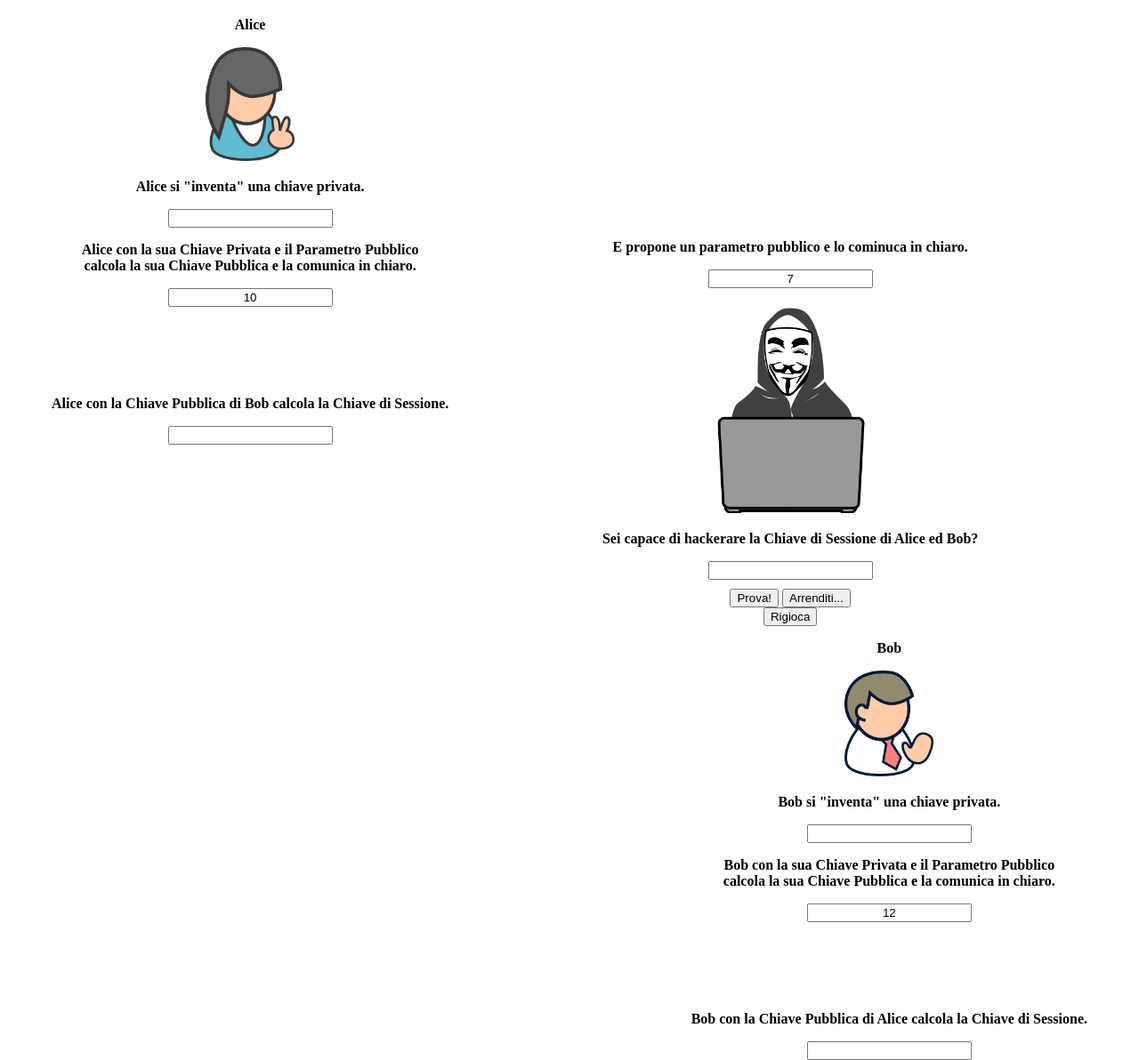
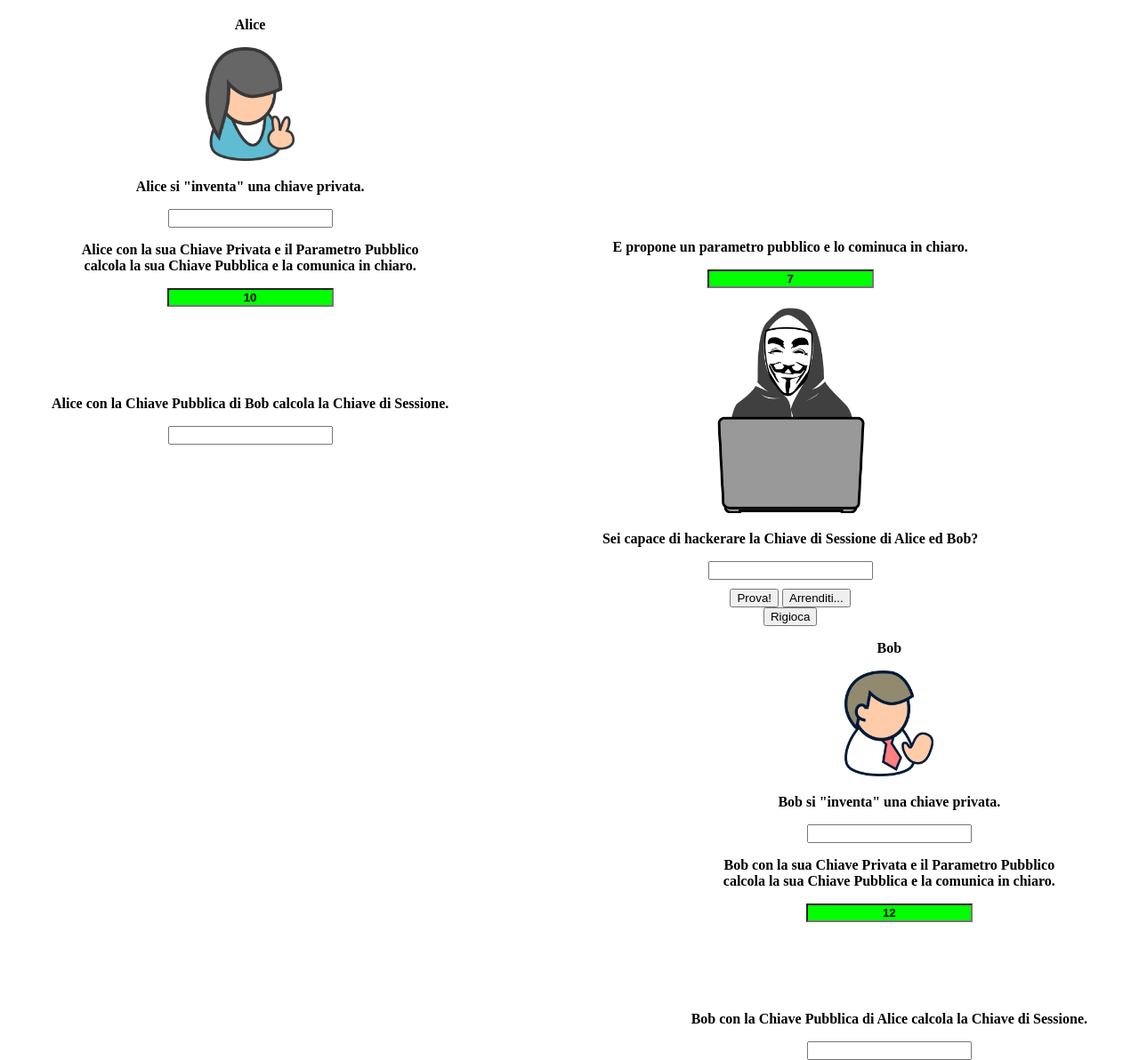
Before and after one commit to Genio2003/My_Website, a plain HTML site: page Crittografia.html in a window 1280 px wide. Shown: the part 43-1235 px from the top of the page at 89% size. Drawn offline with Linux system fonts and the light colour scheme.

Commit message:
Graphical Interface Changes

```diff
--- a/Crittografia.html
+++ b/Crittografia.html
@@ -146,7 +146,7 @@
 				<p><b>Alice con la sua Chiave Privata e il Parametro Pubblico <br> calcola la sua Chiave Pubblica e la comunica in chiaro.</b></p>
 				<form>
 					<label style="width: 200px; high: 50px;"></label>
-					<input type="text" id="chiavePubblicaAlice" style="text-align: center;" readonly>
+					<input type="text" id="chiavePubblicaAlice" style="text-align: center; background-color: lime; font-weight: bold;" readonly>
 				</form>
 				<p style="margin-top: 100px;"><b>Alice con la Chiave Pubblica di Bob calcola la Chiave di Sessione.</b></p>
 				<form>
@@ -160,7 +160,7 @@
 				<p><b>E propone un parametro pubblico e lo cominuca in chiaro.</b></p>
 				<form>
 					<label style="width: 200px; high: 50px;"></label>
-					<input id="parametroPubblico" type="text" style="text-align: center;" readonly >
+					<input id="parametroPubblico" type="text" style="text-align: center; background-color: lime; font-weight: bold;" readonly >
 				</form>
 				<img src="Foto_Crittografia/Hacker.png" style="width: 200px; high: 240px; margin-top: 20px;">
 				<p><b>Sei capace di hackerare la Chiave di Sessione di Alice ed Bob?</b></p>
@@ -187,7 +187,7 @@
 				<p><b>Bob con la sua Chiave Privata e il Parametro Pubblico <br> calcola la sua Chiave Pubblica e la comunica in chiaro.</b></p>
 				<form>
 					<label style="width: 200px; high: 50px;"></label>
-					<input type="text" id="chiavePubblicaBob" style="text-align: center;" readonly>
+					<input type="text" id="chiavePubblicaBob" style="text-align: center; background-color: lime; font-weight: bold;" readonly>
 				</form>
 				<p style="margin-top: 100px;"><b>Bob con la Chiave Pubblica di Alice calcola la Chiave di Sessione.</b></p>
 				<form>
```
